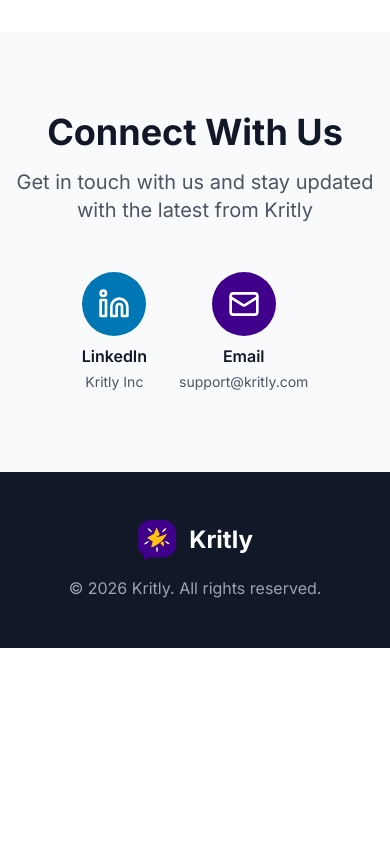
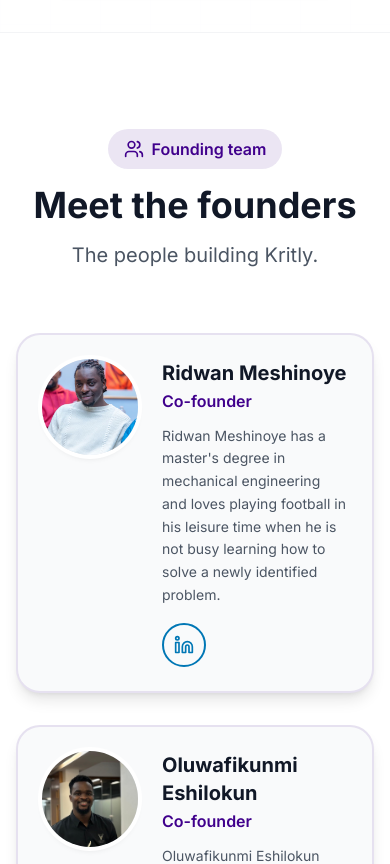
Before and after one commit to DamiAdeeso/Kritly_Waitlist, a Next.js app: page / in a window 390 px wide. Shown: the part 8320-9184 px from the top of the page. Before the commit the page ends 8968 px from the top, so only its background shows below. Built offline with nearby package versions, Linux system fonts and the light colour scheme; no server answers.

Commit message:
Add team section with founder profiles to the homepage

```diff
--- a/app/page.tsx
+++ b/app/page.tsx
@@ -2,7 +2,7 @@
 
 import { useState, useEffect, useRef } from 'react'
 import Image from 'next/image'
-import { Star, Smartphone, BarChart3, Video, Check, Linkedin, Mail, X } from 'lucide-react'
+import { Star, Smartphone, BarChart3, Video, Check, Linkedin, Mail, X, Users } from 'lucide-react'
 
 // Custom hook for scroll-triggered animations
 function useScrollAnimation(options?: { threshold?: number; rootMargin?: string }) {
@@ -141,6 +141,23 @@
     }
   }
 
+  const founders = [
+    {
+      name: 'Ridwan Meshinoye',
+      role: 'Co-founder',
+      bio: 'Ridwan Meshinoye has a master\'s degree in mechanical engineering and loves playing football in his leisure time when he is not busy learning how to solve a newly identified problem.',
+      imageSrc: '/images/team/ridwan.jpeg',
+      linkedin: 'https://www.linkedin.com/in/ridwanmeshinoye',
+    },
+    {
+      name: 'Oluwafikunmi Eshilokun',
+      role: 'Co-founder',
+      bio: 'Oluwafikunmi Eshilokun holds an MSc in AI & Data Science. He designs data pipelines and in his free time, plays video games — same systems thinking, different arena.',
+      imageSrc: '/images/team/fikunmi.jpeg',
+      linkedin: 'https://www.linkedin.com/in/oluwafikunmi-eshilokun',
+    },
+  ] as const
+
   return (
     <div className="min-h-screen bg-white">
       {/* Navigation */}
@@ -161,6 +178,7 @@
             </div>
             <div className="hidden md:flex items-center space-x-8 animate-fade-in-up animation-delay-200">
               <a href="#features" className="text-gray-700 hover:text-[#40008C] transition-colors">Features</a>
+              <a href="#team" className="text-gray-700 hover:text-[#40008C] transition-colors">Team</a>
               <a href="#waitlist" className="text-gray-700 hover:text-[#40008C] transition-colors">Join Waitlist</a>
             </div>
           </div>
@@ -525,6 +543,60 @@
         </div>
       </section>
 
+      {/* Team / Founders */}
+      <section id="team" className="py-24 px-4 sm:px-6 lg:px-8 bg-white border-t border-gray-100">
+        <div className="container mx-auto max-w-6xl">
+          <ScrollAnimate animation="fade-in-up" className="text-center mb-16">
+            <div className="inline-flex items-center px-4 py-2 bg-[#40008C]/10 rounded-full mb-4">
+              <Users className="w-5 h-5 mr-2 text-[#40008C]" />
+              <span className="text-[#40008C] font-semibold">Founding team</span>
+            </div>
+            <h2 className="text-4xl sm:text-5xl font-bold text-gray-900 mb-4">
+              Meet the founders
+            </h2>
+            <p className="text-xl text-gray-600 max-w-2xl mx-auto">
+              The people building Kritly.
+            </p>
+          </ScrollAnimate>
+
+          <div className="flex flex-col gap-8 lg:gap-10 max-w-4xl mx-auto">
+            {founders.map((founder, index) => (
+              <ScrollAnimate
+                key={index}
+                animation="fade-in-up"
+                delay={index === 0 ? 100 : 200}
+              >
+                <article className="flex flex-row gap-6 sm:gap-8 items-start bg-gray-50 rounded-3xl border-2 border-[#40008C]/10 p-6 sm:p-8 shadow-lg hover:shadow-xl hover:border-[#40008C]/20 transition-all">
+                  <div className="relative shrink-0 w-24 h-24 sm:w-32 sm:h-32 rounded-full overflow-hidden ring-4 ring-white shadow-md bg-gray-200">
+                    <Image
+                      src={founder.imageSrc}
+                      alt={founder.name}
+                      fill
+                      className="object-cover"
+                      sizes="(max-width: 640px) 96px, 128px"
+                    />
+                  </div>
+                  <div className="min-w-0 flex-1 flex flex-col">
+                    <h3 className="text-xl sm:text-2xl font-bold text-gray-900">{founder.name}</h3>
+                    <p className="text-[#40008C] font-semibold mt-0.5 mb-3">{founder.role}</p>
+                    <p className="text-gray-600 text-sm sm:text-base leading-relaxed">{founder.bio}</p>
+                    <a
+                      href={founder.linkedin}
+                      target="_blank"
+                      rel="noopener noreferrer"
+                      aria-label={`${founder.name} on LinkedIn`}
+                      className="mt-4 self-start inline-flex items-center justify-center w-11 h-11 sm:w-12 sm:h-12 rounded-full border-2 border-[#0077B5] text-[#0077B5] hover:bg-[#0077B5] hover:text-white transition-colors"
+                    >
+                      <Linkedin className="w-5 h-5 sm:w-6 sm:h-6 shrink-0" aria-hidden />
+                    </a>
+                  </div>
+                </article>
+              </ScrollAnimate>
+            ))}
+          </div>
+        </div>
+      </section>
+
       {/* Connect With Us Section */}
       <section className="py-20 px-4 sm:px-6 lg:px-8 bg-gray-50">
         <div className="container mx-auto max-w-6xl">
--- /dev/null
+++ b/app/robots.ts
@@ -0,0 +1,21 @@
+import type { MetadataRoute } from 'next'
+
+function siteUrl(): string {
+  const raw = process.env.NEXT_PUBLIC_SITE_URL ?? 'https://kritly.com'
+  return raw.replace(/\/$/, '')
+}
+
+export default function robots(): MetadataRoute.Robots {
+  const base = siteUrl()
+  return {
+    rules: [
+      {
+        userAgent: '*',
+        allow: '/',
+        disallow: ['/api/'],
+      },
+    ],
+    sitemap: `${base}/sitemap.xml`,
+    host: base.replace(/^https?:\/\//, ''),
+  }
+}
--- /dev/null
+++ b/app/sitemap.ts
@@ -0,0 +1,18 @@
+import type { MetadataRoute } from 'next'
+
+function siteUrl(): string {
+  const raw = process.env.NEXT_PUBLIC_SITE_URL ?? 'https://kritly.com'
+  return raw.replace(/\/$/, '')
+}
+
+export default function sitemap(): MetadataRoute.Sitemap {
+  const base = siteUrl()
+  return [
+    {
+      url: base,
+      lastModified: new Date(),
+      changeFrequency: 'weekly',
+      priority: 1,
+    },
+  ]
+}
```
Also changed, not shown: public/images/team/fikunmi.jpeg (added), public/images/team/ridwan.jpeg (added).
